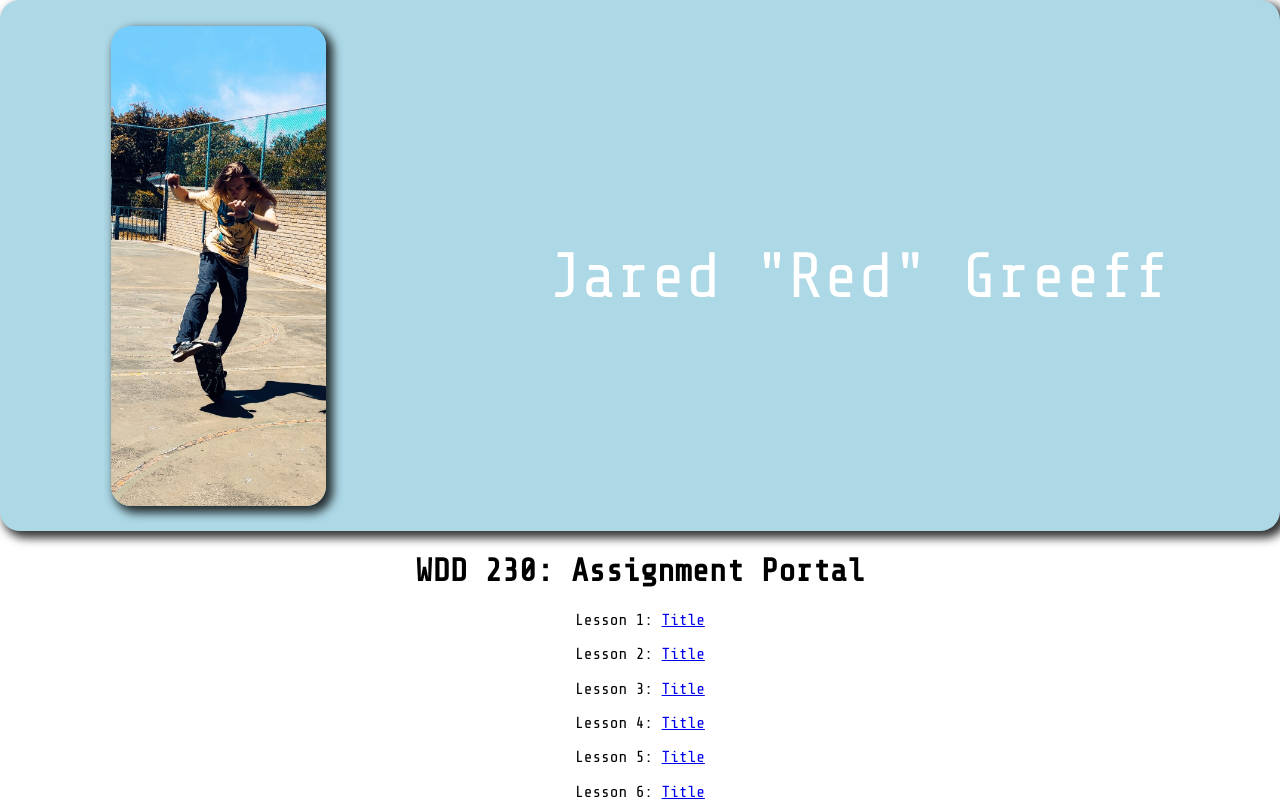
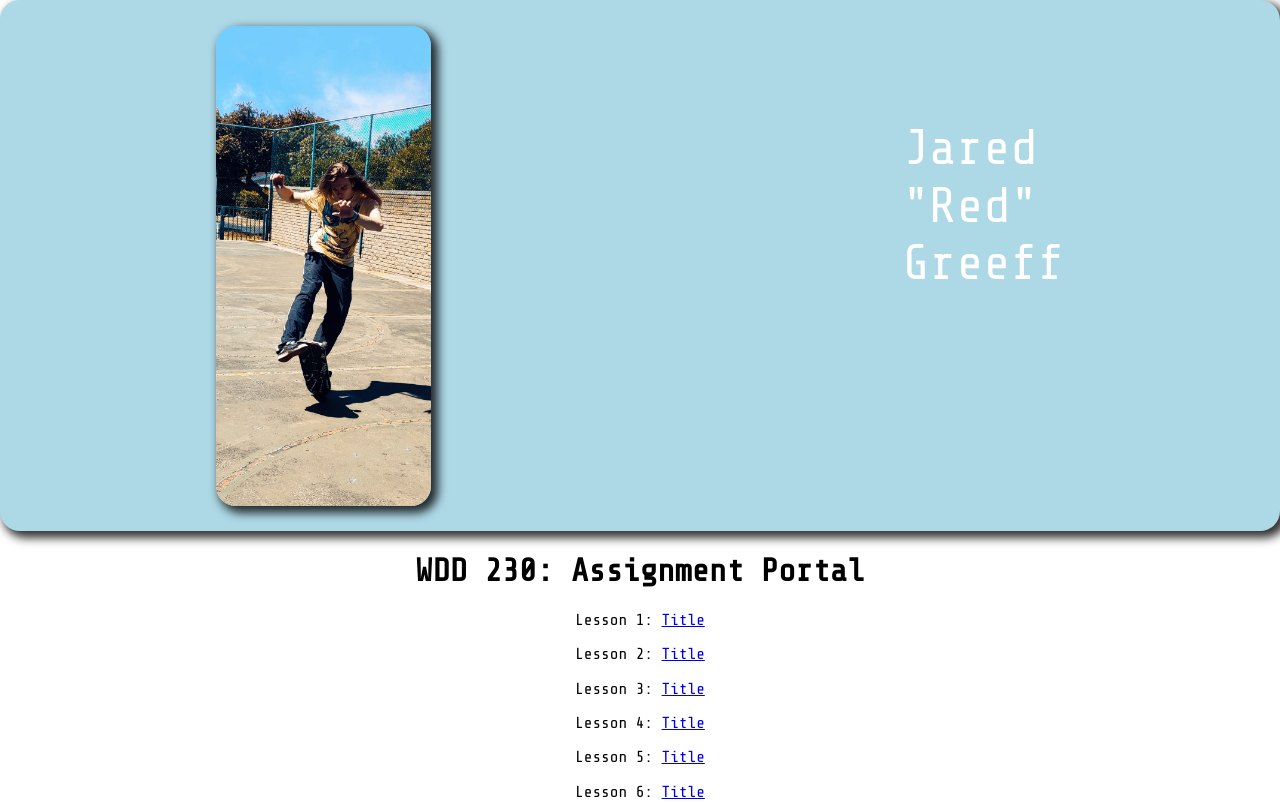
Before and after one commit to Username-Red/wdd230, a plain HTML site: page index.html in a window 1280 px wide. Shown: the top 804 px of the page. Drawn offline with nearby package versions, Linux system fonts and the light colour scheme.

Commit message:
updating names, editing sizing values

```diff
--- a/index.html
+++ b/index.html
@@ -7,7 +7,8 @@
     <meta name="viewport" content="width=device-width, initial-scale=1.0">
     <meta name="author" content="Jared Greeff">
     <meta name="description" content="A simple index page for the WDD 230 course.">
-    <link rel="stylesheet" href="styles/index.css">
+    <link rel="stylesheet" href="styles/small.css">
+    <link rel="stylesheet" href="styles/medium.css">
     <link rel="stylesheet" href="styles/normalize.css">
     <title>Index</title>
 </head>
@@ -21,7 +22,12 @@
 
         <div class="top-bit">
             <img class="profile-img" src="images/red-skate.jpeg" alt="Red's Profile Image">
-            <p>Jared "Red" Greeff</p>
+
+            <ul class="name-ul">
+                <p>Jared</p>
+                <p>"Red"</p>
+                <p>Greeff</p>
+            </ul>
         </div>
 
         <div class="middle-bit">
--- a/styles/medium.css
+++ b/styles/medium.css
@@ -1,3 +1,18 @@
 @media only screen and (min-width: 32.5em) {
+    .name-ul p {
+        font-size: 50px;
+    }
 
+    .name-ul {
+        margin-top: 15vh;
+
+    }
+    .profile-img {
+        margin: 0 auto;
+        margin-top: 2%;
+        margin-bottom: 2%;
+        height: 60vh;
+        border-radius: 20px;
+        box-shadow: 5px 5px 10px 2px rgba(0,0,0,.8);
+    }
 }
--- a/styles/index.css
+++ b/styles/small.css
@@ -12,20 +12,24 @@ body {
     box-shadow: 5px 5px 10px 2px rgba(0,0,0,.8);
 }
 
-.top-bit p {
+.name-ul p {
+
     margin: 0 auto;
-    font-size: 5vw;
+    font-size: 30px;
     color: white;
-    margin-top: 30vh;
+    display: block;
+}
+
+.name-ul {
+    margin: 0 auto;
+    margin-top: 15vh;
+
 }
 
 .profile-img {
     margin: 0 auto;
-    margin-top: 2%;
-    margin-bottom: 2%;
-    height: 60vh;
-    border-radius: 20px;
-    box-shadow: 5px 5px 10px 2px rgba(0,0,0,.8);
+    margin-top: 1vh;
+    height: 40vh;
 }
 
 .middle-bit {
```
